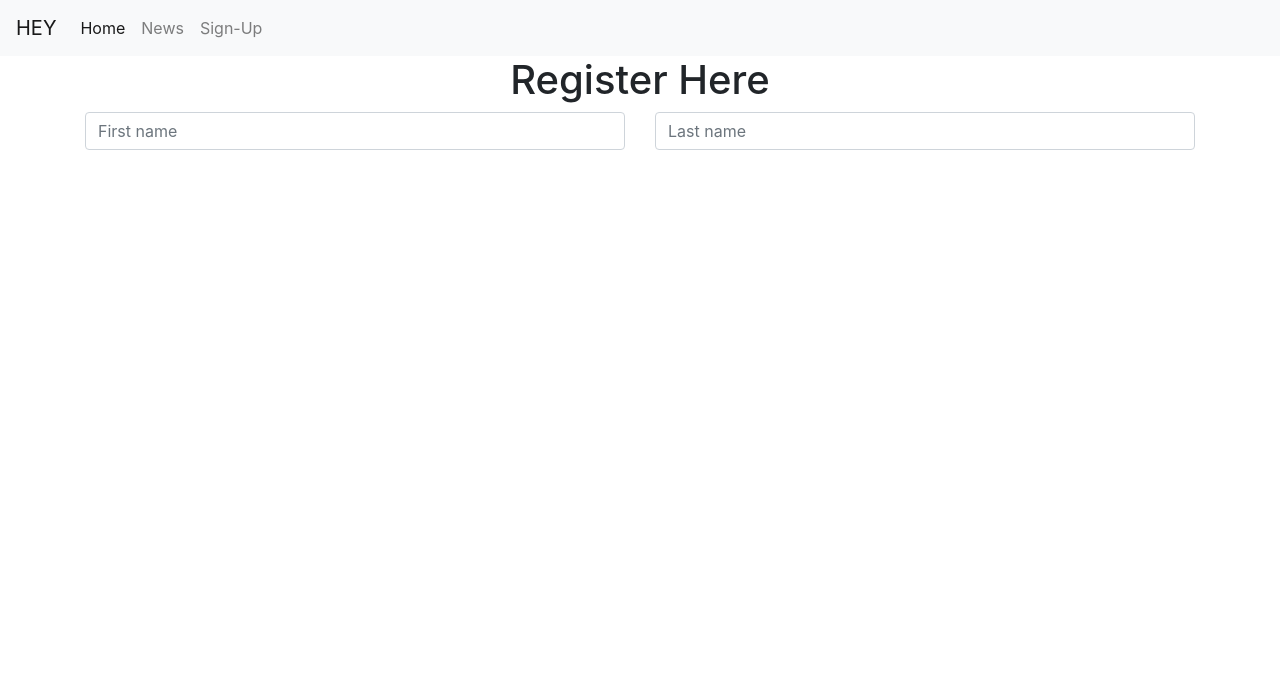
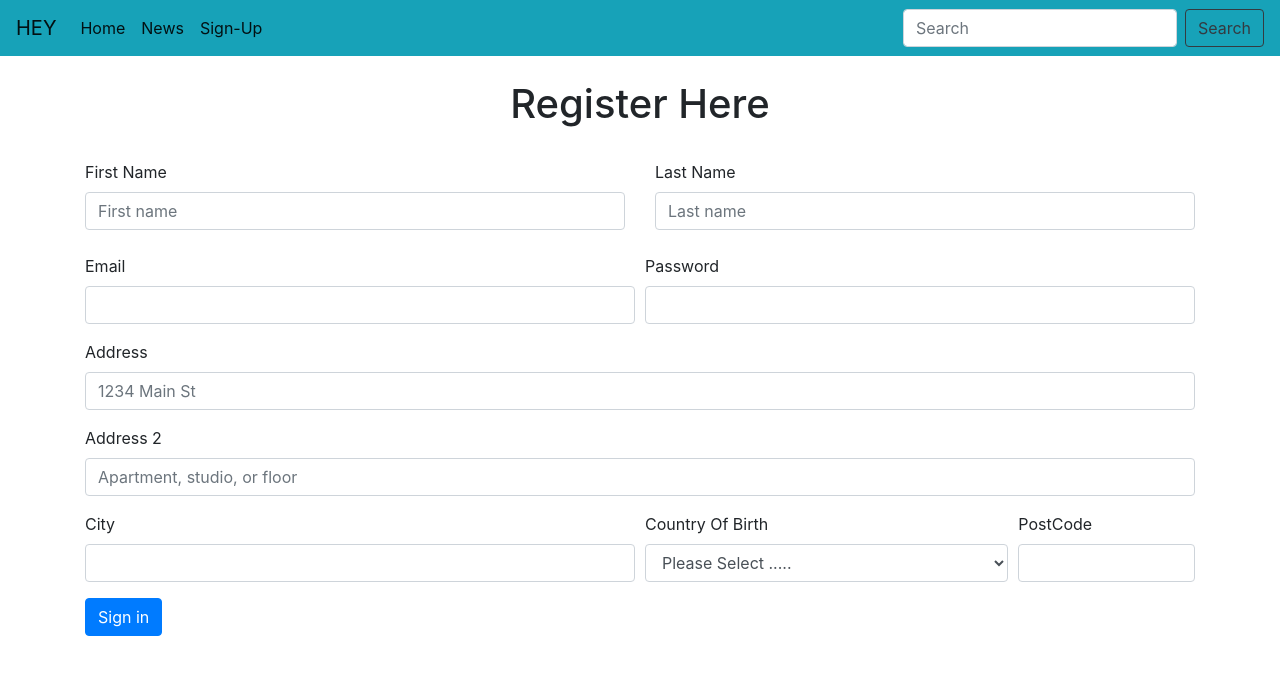
Before and after one commit to DanielQA123/API-practice, a plain HTML site: page HTML-practice/01-Forms.HTML in a window 1280 px wide. Drawn offline with nearby package versions, Linux system fonts and the light colour scheme.

Commit message:
DA: practicing making a webpage and forms page

```diff
--- a/HTML-practice/01-Forms.HTML
+++ b/HTML-practice/01-Forms.HTML
@@ -13,7 +13,7 @@
 <body>
     <!-- The code here -->
 
-    <nav class="navbar navbar-expand-lg navbar-light bg-light">
+    <nav class="navbar navbar-expand-lg navbar-light bg-info">
         <a class="navbar-brand" href="#">HEY</a>
         <button class="navbar-toggler" type="button" data-toggle="collapse" data-target="#navbarNav"
             aria-controls="navbarNav" aria-expanded="false" aria-label="Toggle navigation">
@@ -22,40 +22,100 @@
         <div class="collapse navbar-collapse" id="navbarNav">
             <ul class="navbar-nav">
                 <li class="nav-item active">
-                    <a class="nav-link" href="#">Home </a>
+                    <a class="nav-link" href="#">Home</a>
                 </li>
-                <li class="nav-item">
+                <li class="nav-item active">
                     <a class="nav-link" href="#">News</a>
                 </li>
-                <li class="nav-item">
+                <li class="nav-item active">
                     <a class="nav-link" href="#">Sign-Up</a>
                 </li>
             </ul>
         </div>
+        <form class="form-inline my-2 my-lg-0">
+            <input class="form-control mr-sm-2" type="search" placeholder="Search" aria-label="Search">
+            <button class="btn btn-outline-dark my-2 my-sm-0" type="submit">Search</button>
+          </form>
     </nav>
+    </br>
 
     <div class="container">
         <header>
             <h1 class="text-center"> Register Here </h1>
         </header>
+        </br>
+
         <form>
             <div class="row">
                 <div class="col">
+                    <label for="inputFirstName">First Name</label>
                     <input type="text" class="form-control" placeholder="First name" id="firstName">
                 </div>
                 <div class="col">
+                    <label for="inputLastName">Last Name </label>
                     <input type="text" class="form-control" placeholder="Last name" id="lastName">
                 </div>
-                <div>
+            </div>
+            </br>
 
+            <div class="form-row">
+                <div class="form-group col-md-6">
+                    <label for="inputEmail4">Email</label>
+                    <input type="email" class="form-control" id="inputEmail4">
                 </div>
+                <div class="form-group col-md-6">
+                    <label for="inputPassword4">Password</label>
+                    <input type="password" class="form-control" id="inputPassword4">
+                </div>
+            </div>
+            <div class="form-group">
+                <label for="inputAddress">Address</label>
+                <input type="text" class="form-control" id="inputAddress" placeholder="1234 Main St">
+            </div>
+            <div class="form-group">
+                <label for="inputAddress2">Address 2</label>
+                <input type="text" class="form-control" id="inputAddress2" placeholder="Apartment, studio, or floor">
+            </div>
+            <div class="form-row">
+                <div class="form-group col-md-6">
+                    <label for="inputCity">City</label>
+                    <input type="text" class="form-control" id="inputCity">
+                </div>
+                <div class="form-group col-md-4">
+                    <label for="inputState">Country Of Birth</label>
+                    <select id="inputState" class="form-control">
+                        <option selected>Please Select .....</option>
+                        <option>United States Of America</option>
+                        <option>United Kingdom</option>
+                        <option>Brazil</option>
+                        <option>Norway</option>
+                        <option>United arab emirates</option>
+                        <option>Turkey</option>
+                        <option>Canada</option>
+                        <option>Malyasia</option>
+                        <option>India</option>
+                        <option>Nigeria</option>
+                        <option>South America</option>
+                        <option>Iceland</option>
+                        <option>Morocco</option>
+                    </select>
+                </div>
+                <div class="form-group col-md-2">
+                    <label for="inputZip">PostCode</label>
+                    <input type="text" class="form-control" id="inputZip">
+                </div>
+            </div>
+            <button type="submit" class="btn btn-primary">Sign in</button>
 
-            </div>
         </form>
+    </div>
 
 
 
-    </div>
+
+
+
+
 
 
 
```
Also changed, not shown: HTML-practice/Homepage.html (added, +104 -0 lines), HTML-practice/Homepage.CSS (added), HTML-practice/My-Resources/Book.jpg (added), HTML-practice/My-Resources/global.jpg (added), HTML-practice/My-Resources/studying.png (added).
